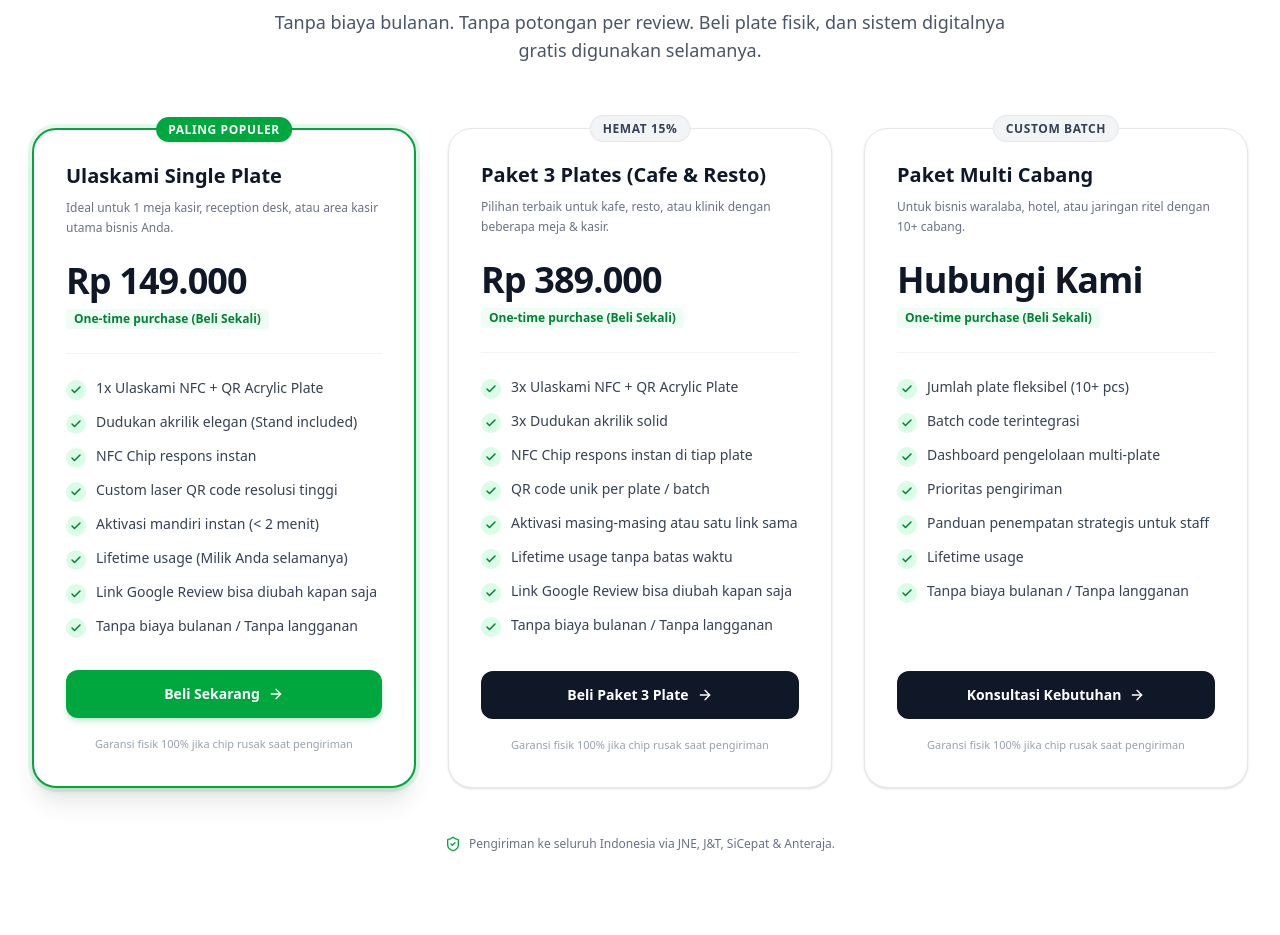
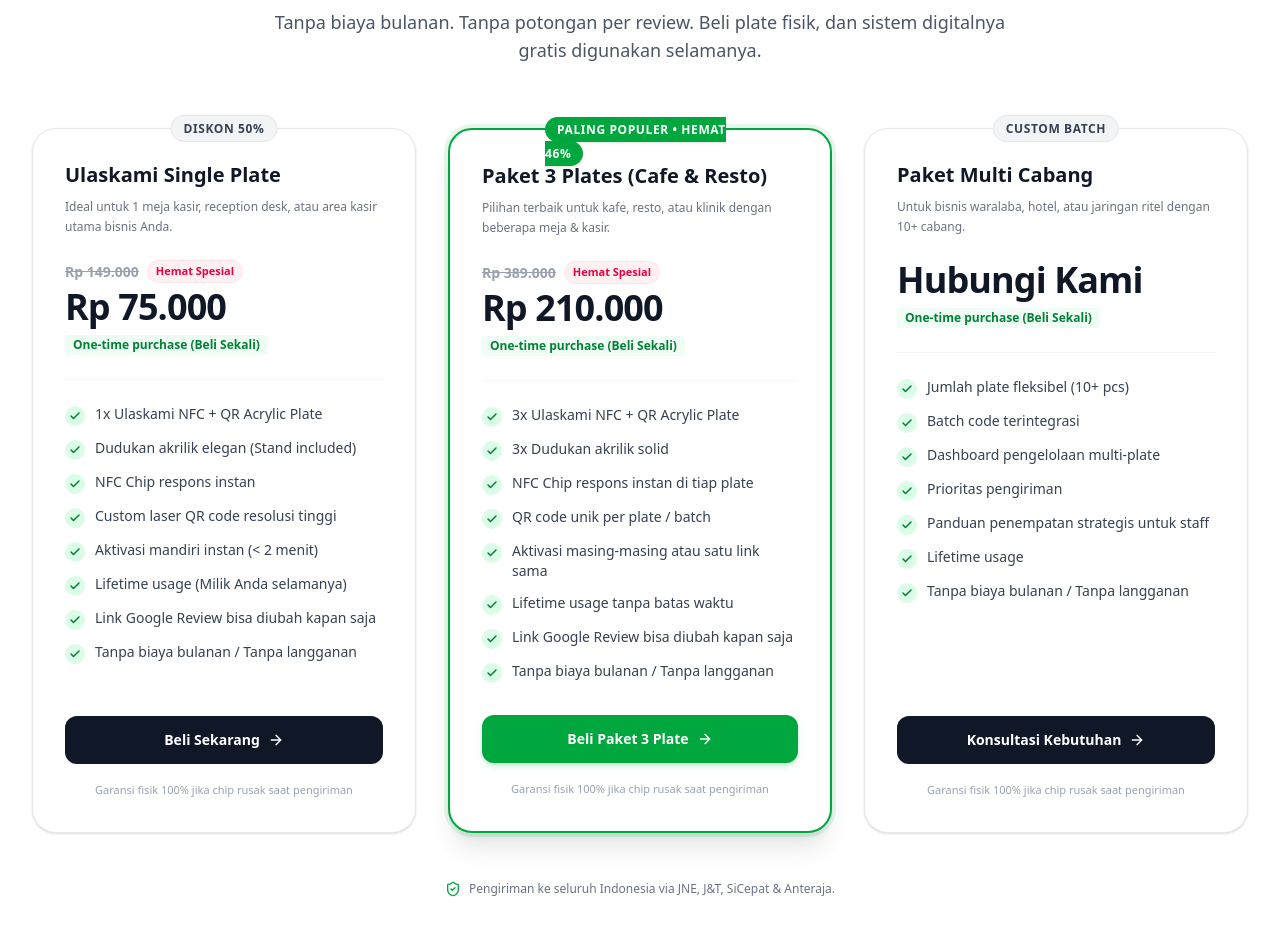
Before and after one commit to studiosigma/ulaskami, a Next.js app: page / in a window 1280 px wide. Shown: the part 3987-4922 px from the top of the page. Built offline with nearby package versions, Linux system fonts and the light colour scheme; no server answers.

Commit message:
feat: update pricing to Rp 75.000 for single plate and Rp 210.000 for 3-plate bundle with strikethrough promo display

```diff
--- a/components/landing/PricingSection.tsx
+++ b/components/landing/PricingSection.tsx
@@ -10,9 +10,10 @@
     {
       id: "single",
       name: "Ulaskami Single Plate",
-      badge: "Paling Populer",
-      isPopular: true,
-      price: "Rp 149.000",
+      badge: "Diskon 50%",
+      isPopular: false,
+      price: "Rp 75.000",
+      originalPrice: "Rp 149.000",
       description: "Ideal untuk 1 meja kasir, reception desk, atau area kasir utama bisnis Anda.",
       features: [
         "1x Ulaskami NFC + QR Acrylic Plate",
@@ -26,15 +27,16 @@
       ],
       ctaText: "Beli Sekarang",
       ctaLink: SITE_CONFIG.getWhatsAppLink(
-        "Halo Ulaskami, saya ingin memesan 1 Ulaskami Review Plate"
+        "Halo Ulaskami, saya ingin memesan 1 Ulaskami Review Plate (Promo Rp 75.000)"
       ),
     },
     {
       id: "bundle-3",
       name: "Paket 3 Plates (Cafe & Resto)",
-      badge: "Hemat 15%",
-      isPopular: false,
-      price: "Rp 389.000",
+      badge: "Paling Populer • Hemat 46%",
+      isPopular: true,
+      price: "Rp 210.000",
+      originalPrice: "Rp 389.000",
       description: "Pilihan terbaik untuk kafe, resto, atau klinik dengan beberapa meja & kasir.",
       features: [
         "3x Ulaskami NFC + QR Acrylic Plate",
@@ -48,7 +50,7 @@
       ],
       ctaText: "Beli Paket 3 Plate",
       ctaLink: SITE_CONFIG.getWhatsAppLink(
-        "Halo Ulaskami, saya ingin memesan Paket 3 Ulaskami Plate"
+        "Halo Ulaskami, saya ingin memesan Paket 3 Ulaskami Plate (Promo Rp 210.000)"
       ),
     },
     {
@@ -57,6 +59,7 @@
       badge: "Custom Batch",
       isPopular: false,
       price: "Hubungi Kami",
+      originalPrice: undefined,
       description: "Untuk bisnis waralaba, hotel, atau jaringan ritel dengan 10+ cabang.",
       features: [
         "Jumlah plate fleksibel (10+ pcs)",
@@ -127,6 +130,16 @@
                 </p>
 
                 <div className="mb-6 pb-6 border-b border-gray-100">
+                  {plan.originalPrice && (
+                    <div className="flex items-center gap-2 mb-1">
+                      <span className="text-sm font-semibold text-gray-400 line-through">
+                        {plan.originalPrice}
+                      </span>
+                      <span className="text-[11px] font-bold text-rose-600 bg-rose-50 px-2 py-0.5 rounded-full border border-rose-100">
+                        Hemat Spesial
+                      </span>
+                    </div>
+                  )}
                   <div className="flex items-baseline gap-1">
                     <span className="text-3xl sm:text-4xl font-black text-gray-900 tracking-tight">
                       {plan.price}
```
